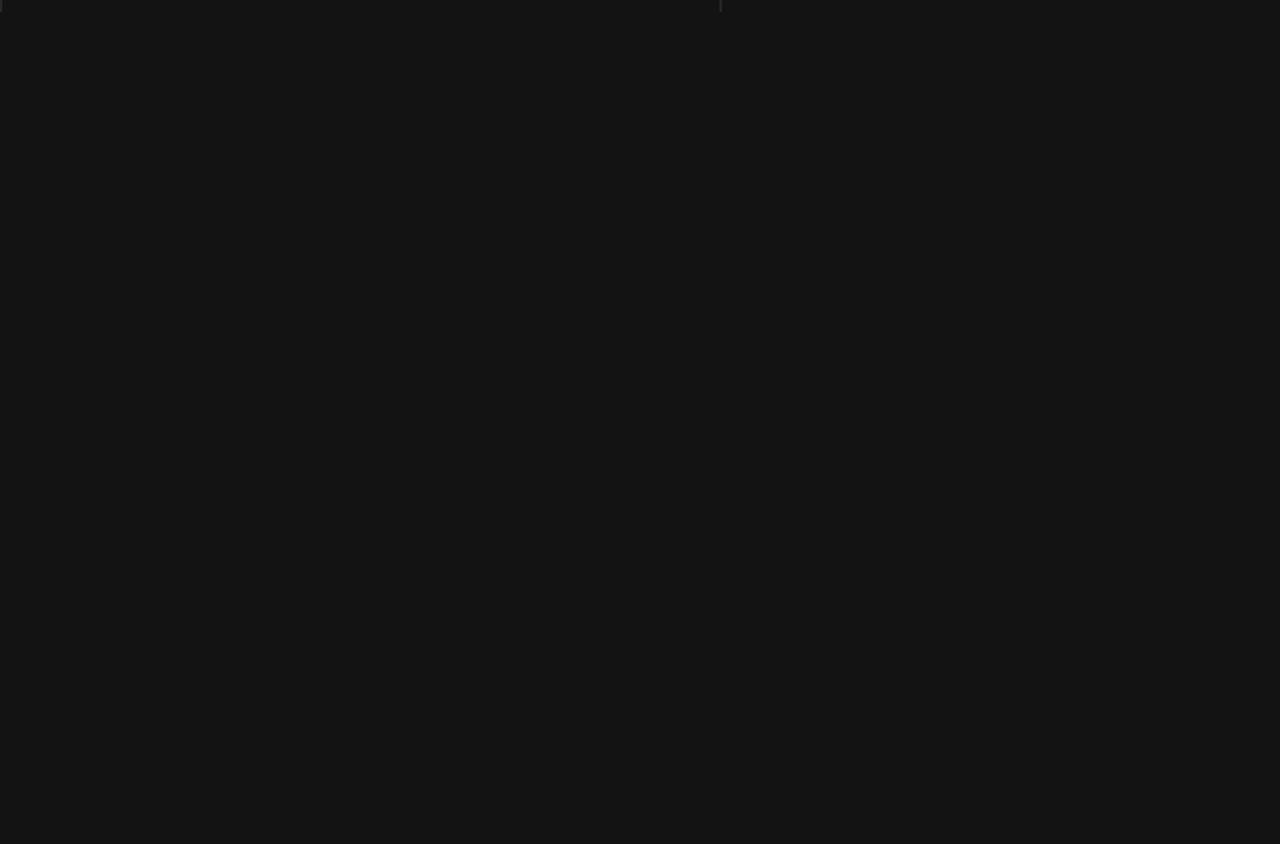
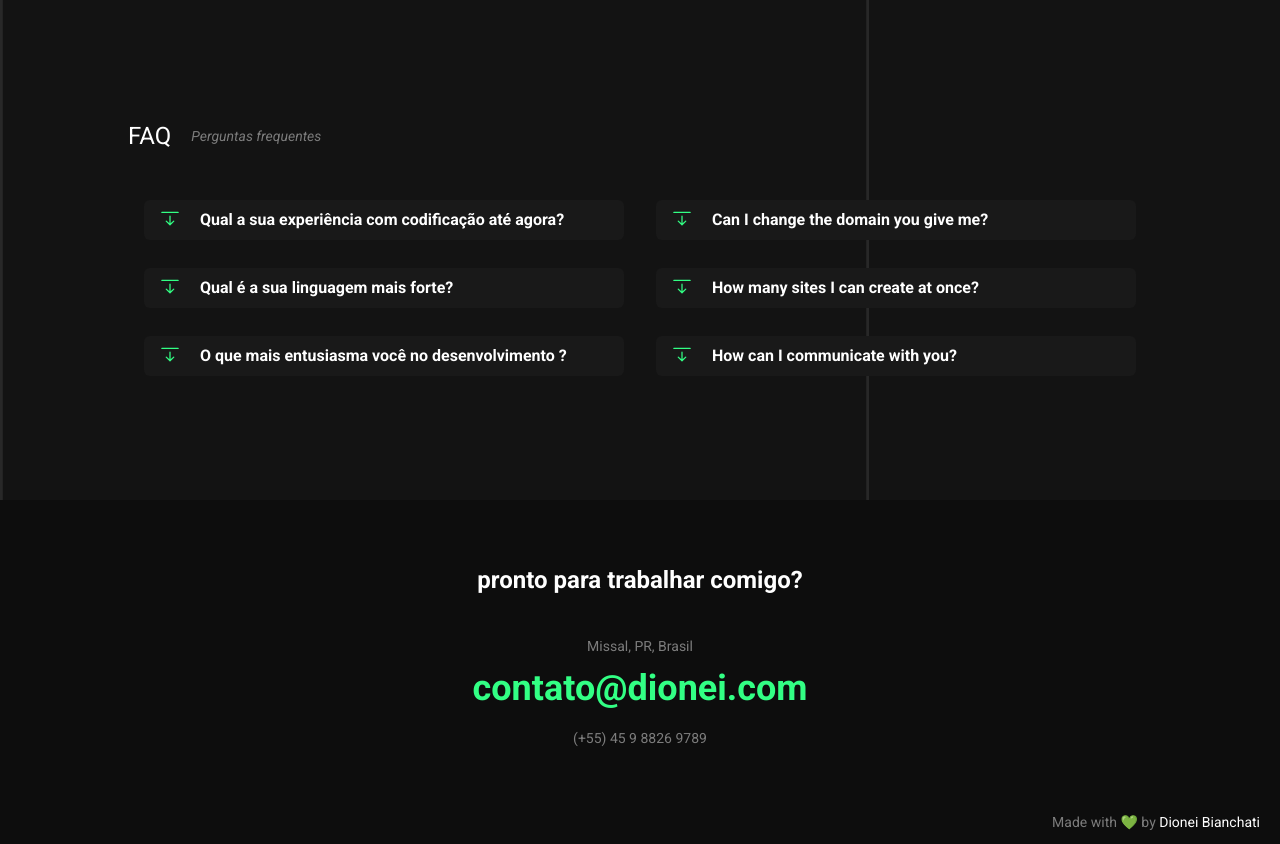
Before and after one commit to dionbiancha/mature-portfolio, a Next.js app: page /home in a window 1280 px wide. Shown: the part 2380-3224 px from the top of the page. Before the commit the page ends 2392 px from the top, so only its background shows below. Built offline with nearby package versions, Linux system fonts and the light colour scheme.

Commit message:
feature: FAQ and Footer

```diff
--- /dev/null
+++ b/src/components/Footer/index.tsx
@@ -0,0 +1,35 @@
+import React from 'react'
+
+import Container from '../Container'
+
+const Footer: React.FC = () => {
+  return (
+    <div className="w-full bg-gray_5 absolute left-0">
+      <Container>
+        <div className="flex flex-col items-center justify-center p-16">
+          <p className="text-white font-bold text-2xl mb-10">
+            pronto para trabalhar comigo?
+          </p>
+          <p className="text-sm text-gray_2 mb-3">Missal, PR, Brasil</p>
+          <p className="text-green_1 font-bold text-4xl mb-5">
+            contato@dionei.com
+          </p>
+          <p className="text-sm text-gray_2">(+55) 45 9 8826 9789</p>
+        </div>
+      </Container>
+      <div className="flex w-full justify-end">
+        <p className="text-sm text-gray_2 mb-3 mr-5">
+          Made with 💚 by{' '}
+          <a
+            className="text-white"
+            href="https://www.linkedin.com/in/dionbiancha/"
+          >
+            Dionei Bianchati
+          </a>{' '}
+        </p>
+      </div>
+    </div>
+  )
+}
+
+export default Footer
--- /dev/null
+++ b/src/pages/home/faq/index.tsx
@@ -0,0 +1,99 @@
+import React from 'react'
+import { BsArrowBarDown } from 'react-icons/bs'
+
+const Faq: React.FC = () => {
+  return (
+    <div className="flex flex-col mb-20">
+      <div className="flex sm:flex-row flex-col items-center mt-32">
+        <h2 className="text-white text-2xl">FAQ</h2>
+        <h3 className="text-gray_2 italic text-sm sm:ml-5">
+          Perguntas frequentes
+        </h3>
+      </div>
+      <section className="text-white mt-10">
+        <div className="container mx-auto">
+          <div className="flex flex-wrap justify-between sm:mx-auto sm:mb-2">
+            <div className="w-full lg:w-1/2 px-4 py-2">
+              <details className="mb-4">
+                <summary className="flex flex-row mb-3 cursor-pointer focus:outline-none list-none font-semibold  bg-gray_3 rounded-md py-2 px-4">
+                  <BsArrowBarDown className="text-green_1 h-5 w-5 mr-5" />
+                  Qual a sua experiência com codificação até agora?
+                </summary>
+
+                <span>
+                  Laboris qui labore cillum culpa in sunt quis sint veniam.
+                  Dolore ex aute deserunt esse ipsum elit aliqua. Aute quis
+                  minim velit nostrud pariatur culpa magna in aute.
+                </span>
+              </details>
+              <details className="mb-4">
+                <summary className="flex flex-row mb-3 cursor-pointer focus:outline-none list-none font-semibold  bg-gray_3 rounded-md py-2 px-4">
+                  <BsArrowBarDown className="text-green_1 h-5 w-5 mr-5" />
+                  Qual é a sua linguagem mais forte?
+                </summary>
+
+                <span>
+                  Laboris qui labore cillum culpa in sunt quis sint veniam.
+                  Dolore ex aute deserunt esse ipsum elit aliqua. Aute quis
+                  minim velit nostrud pariatur culpa magna in aute.
+                </span>
+              </details>
+              <details className="mb-4">
+                <summary className="flex flex-row mb-3 cursor-pointer focus:outline-none list-none font-semibold  bg-gray_3 rounded-md py-2 px-4">
+                  <BsArrowBarDown className="text-green_1 h-5 w-5 mr-5" />O que
+                  mais entusiasma você no desenvolvimento ?
+                </summary>
+
+                <span>
+                  Laboris qui labore cillum culpa in sunt quis sint veniam.
+                  Dolore ex aute deserunt esse ipsum elit aliqua. Aute quis
+                  minim velit nostrud pariatur culpa magna in aute.
+                </span>
+              </details>
+            </div>
+            <div className="w-full lg:w-1/2 px-4 py-2">
+              <details className="mb-4">
+                <summary className="flex flex-row mb-3 cursor-pointer focus:outline-none list-none font-semibold  bg-gray_3 rounded-md py-2 px-4">
+                  <BsArrowBarDown className="text-green_1 h-5 w-5 mr-5" />
+                  Can I change the domain you give me?
+                </summary>
+
+                <span>
+                  Laboris qui labore cillum culpa in sunt quis sint veniam.
+                  Dolore ex aute deserunt esse ipsum elit aliqua. Aute quis
+                  minim velit nostrud pariatur culpa magna in aute.
+                </span>
+              </details>
+              <details className="mb-4">
+                <summary className="flex flex-row mb-3 cursor-pointer focus:outline-none list-none font-semibold  bg-gray_3 rounded-md py-2 px-4">
+                  <BsArrowBarDown className="text-green_1 h-5 w-5 mr-5" />
+                  How many sites I can create at once?
+                </summary>
+
+                <span>
+                  Laboris qui labore cillum culpa in sunt quis sint veniam.
+                  Dolore ex aute deserunt esse ipsum elit aliqua. Aute quis
+                  minim velit nostrud pariatur culpa magna in aute.
+                </span>
+              </details>
+              <details className="mb-4">
+                <summary className="flex flex-row mb-3 cursor-pointer focus:outline-none list-none font-semibold  bg-gray_3 rounded-md py-2 px-4">
+                  <BsArrowBarDown className="text-green_1 h-5 w-5 mr-5" />
+                  How can I communicate with you?
+                </summary>
+
+                <span>
+                  Laboris qui labore cillum culpa in sunt quis sint veniam.
+                  Dolore ex aute deserunt esse ipsum elit aliqua. Aute quis
+                  minim velit nostrud pariatur culpa magna in aute.
+                </span>
+              </details>
+            </div>
+          </div>
+        </div>
+      </section>
+    </div>
+  )
+}
+
+export default Faq
--- a/src/pages/home/index.tsx
+++ b/src/pages/home/index.tsx
@@ -7,8 +7,11 @@ import TopContent from './topContent'
 import Introdution from './introdution'
 import MyClients from './myClients'
 import Depositions from './depositions'
+import Faq from './faq'
+import Footer from '../../components/Footer'
 
 const Home: React.FC = () => (
+  <>
     <Container>
       <Head>
         <title>Dionei Bianchati</title>
@@ -19,7 +22,10 @@ const Home: React.FC = () => (
       <Introdution />
       <MyClients />
       <Depositions />
+      <Faq />
     </Container>
+    <Footer />
+  </>
 )
 
 export default Home
--- a/tailwind.config.js
+++ b/tailwind.config.js
@@ -12,6 +12,7 @@ module.exports = {
       gray_2: ' #7C7C7C',
       gray_3: '#191919',
       gray_4: '#131313',
+      gray_5: '#0D0D0D',
       black: '#000000',
     }
   },
```
Lines whose indentation alone changed are shown as unchanged.
